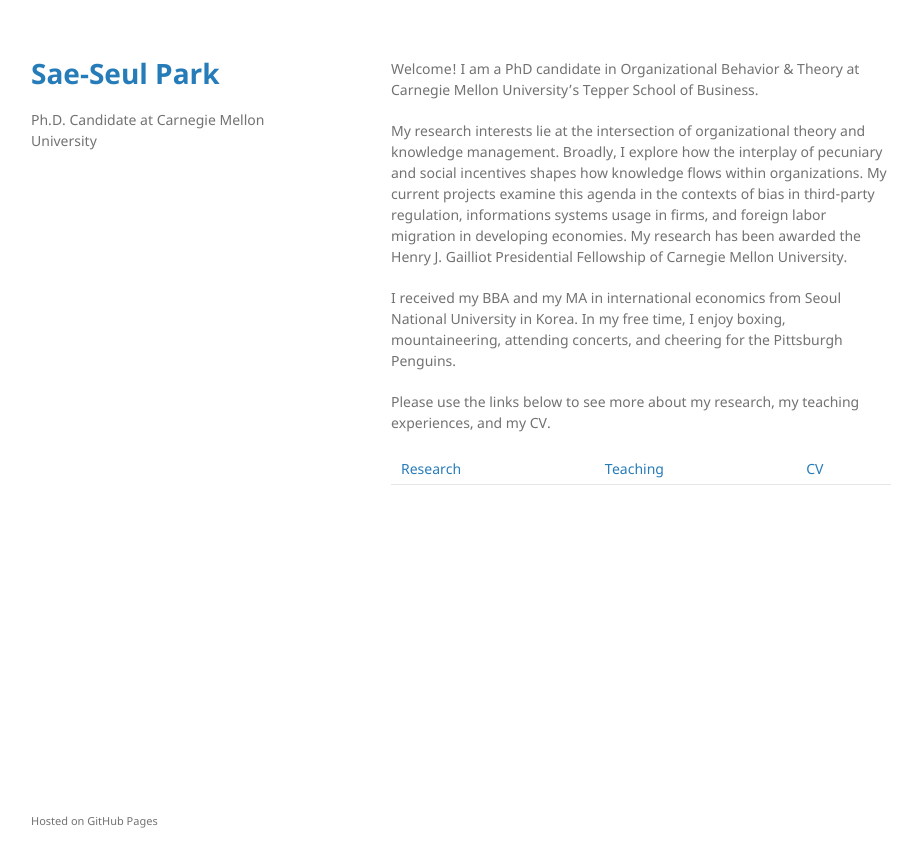
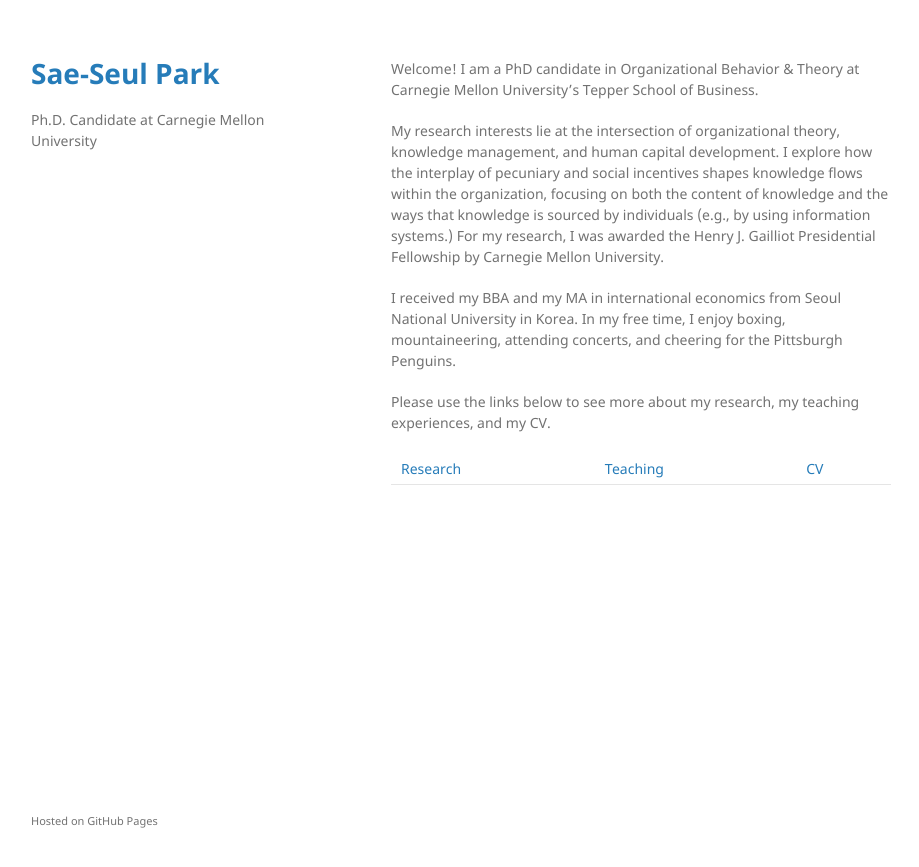
Before and after one commit to saepark/saepark.github.io, a Jekyll site: the page built from index.md, in a window 1280 px wide. Shown: the top 867 px of the page, without its empty margins (179-1098 px from the left). Built offline with Jekyll 4.4.1, drawn with Linux system fonts in a browser that asks for light colours; our own code applies the rules of GitHub Pages for plain Markdown files.

Commit message:
Update index.md

```diff
--- a/index.md
+++ b/index.md
@@ -1,6 +1,6 @@
 Welcome! I am a PhD candidate in Organizational Behavior & Theory at Carnegie Mellon University's Tepper School of Business.
 
-My research interests lie at the intersection of organizational theory and knowledge management. Broadly, I explore how the interplay of pecuniary and social incentives shapes how knowledge flows within organizations. My current projects examine this agenda in the contexts of bias in third-party regulation, informations systems usage in firms, and foreign labor migration in developing economies. My research has been awarded the Henry J. Gailliot Presidential Fellowship of Carnegie Mellon University.
+My research interests lie at the intersection of organizational theory, knowledge management, and human capital development. I explore how the interplay of pecuniary and social incentives shapes knowledge flows within the organization, focusing on both the content of knowledge and the ways that knowledge is sourced by individuals (e.g., by using information systems.) For my research, I was awarded the Henry J. Gailliot Presidential Fellowship by Carnegie Mellon University.
 
 I received my BBA and my MA in international economics from Seoul National University in Korea. In my free time, I enjoy boxing, mountaineering, attending concerts, and cheering for the Pittsburgh Penguins.
 
```
